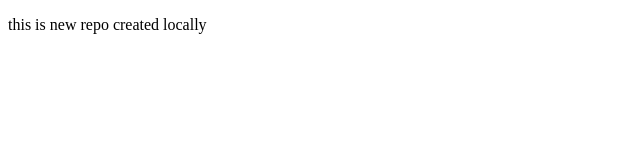
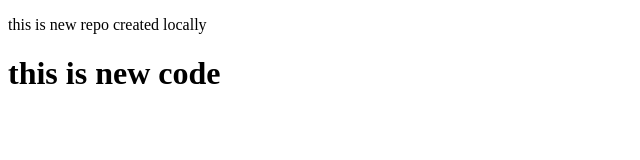
Before and after one commit to yashroy0917/localreposiitory, a plain HTML site: page index.html in a window 1280 px wide. Shown: the whole page, without its empty margins (0-640 px from the left). Drawn offline with Linux system fonts and the light colour scheme.

Commit message:
this is change

```diff
--- a/index.html
+++ b/index.html
@@ -7,5 +7,6 @@
 </head>
 <body>
     <p> this is new repo created locally</p>
+    <h1>this is new code</h1>
 </body>
 </html>
```
